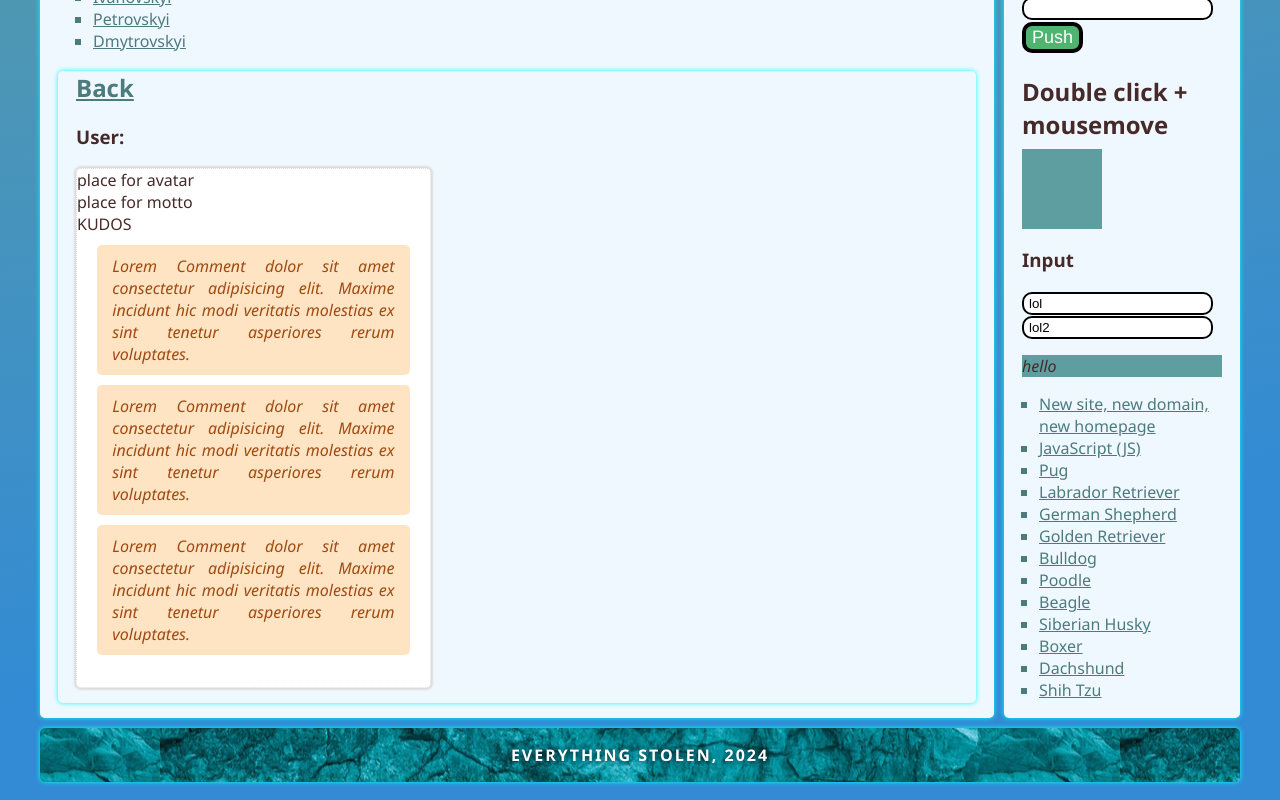
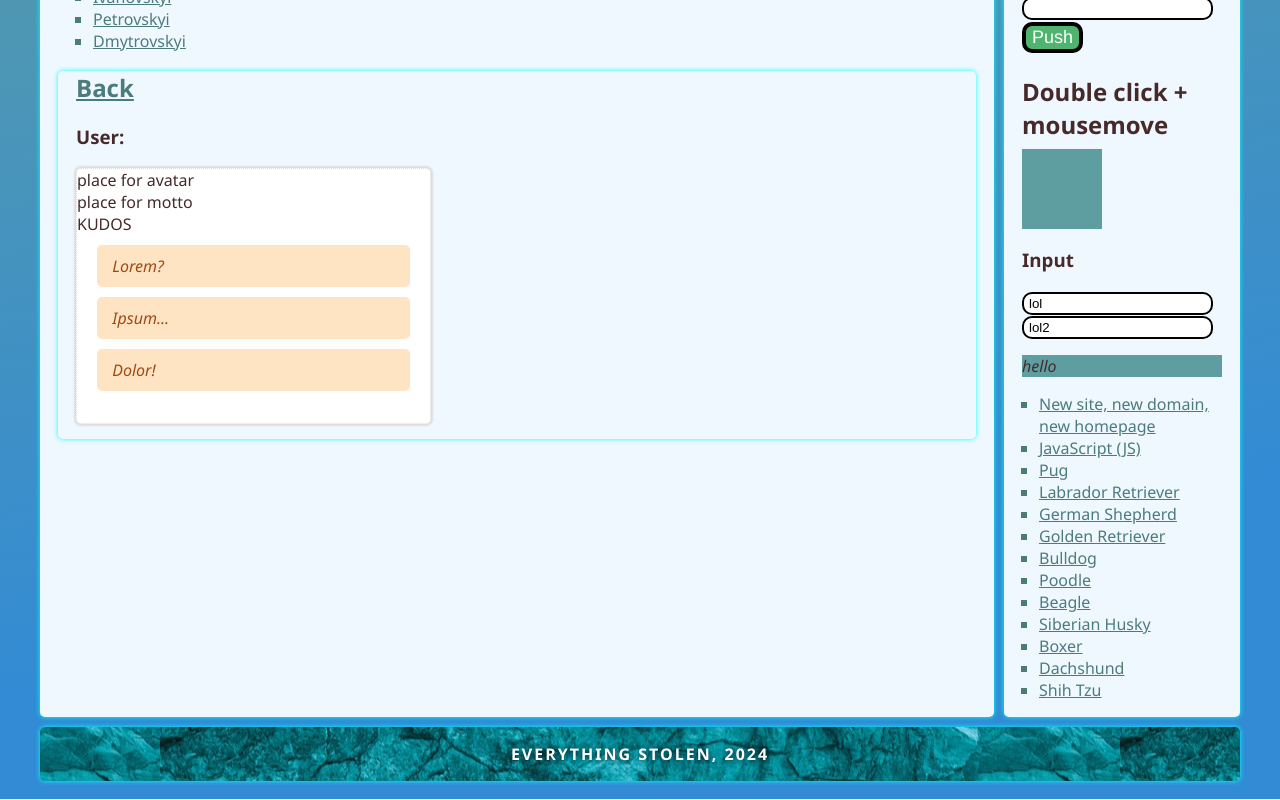
Before and after one commit to tztaras/app, a React (Create React App) app: page /users in a window 1280 px wide. Shown: the part 557-1357 px from the top of the page. Built offline with nearby package versions, Linux system fonts and the light colour scheme.

Commit message:
{props.message}

```diff
--- a/src/Sidebar/Sidebar.jsx
+++ b/src/Sidebar/Sidebar.jsx
@@ -57,8 +57,8 @@ function Sidebar() {
             <section>
                 <label>
                     <input id="ham-menu" type="checkbox" name="" />
-                    <span class="menu">
-                        <span class="hamburger"></span>
+                    <span className="menu">
+                        <span className="hamburger"></span>
                     </span>
                     <ul>
                         {/* <li><a href="">Home</a></li>
--- a/src/Users/UsersID/Comment.jsx
+++ b/src/Users/UsersID/Comment.jsx
@@ -1,11 +1,15 @@
 
 import css from "./Comment.module.css";
-function Comment() {
+import React from "react";
+const Comment = (props) => {
+    console.log(props.message);
 
     return (
         <div className={css.comment}>
 
-            <p className={css.text} style={{ fontStyle:'italic' }}>Lorem Comment dolor sit amet consectetur adipisicing elit. Maxime incidunt hic modi veritatis molestias ex sint tenetur asperiores rerum voluptates.</p>
+
+
+            <p className={css.text} style={{ fontStyle: 'italic' }} >{props.message} </p>
 
         </div>
     )
--- a/src/Users/UsersID/UsersID.js
+++ b/src/Users/UsersID/UsersID.js
@@ -3,10 +3,11 @@ import { useParams } from "react-router-dom";
 import { Link } from "react-router-dom";
 import css from "./Usersid.module.css";
 import Comment from "./Comment";
+import React from "react";
 
 
 
-function UsersID() {
+const UsersID = ()=> {
     let { userName } = useParams();
     return (
         <div className="aboutUsers">
@@ -24,9 +25,9 @@ function UsersID() {
                     <div>place for avatar</div>
                     <div>place for motto</div>
                     <span>KUDOS</span>
-                    <Comment/>
-                    <Comment/>
-                    <Comment/>
+                    <Comment message='Lorem?'/>
+                    <Comment message='Ipsum...'/>
+                    <Comment message='Dolor!'/>
 
 
                     <img src="" alt="" />
```
